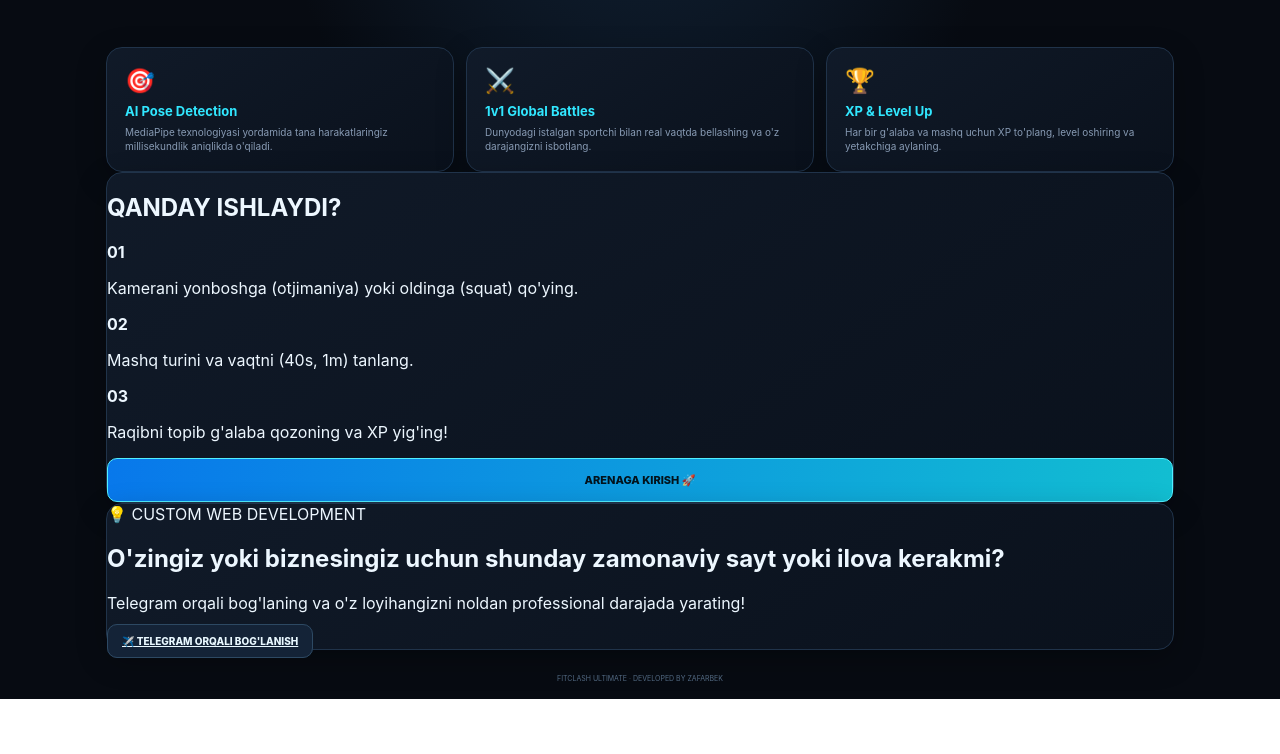
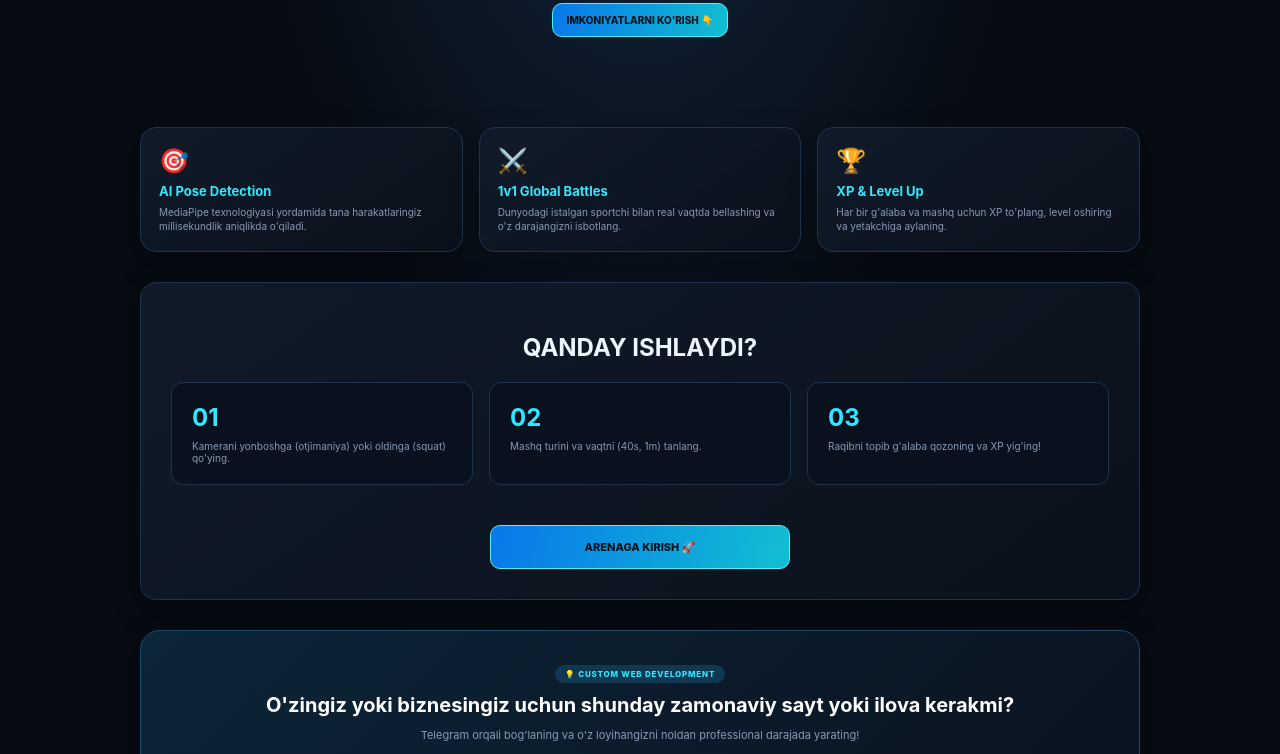
Before and after one commit to Zafarbekh/Fit-Clash-1v1, a website: page fitclash-1v1/public/index.html in a window 1280 px wide. Shown: the part 323-1077 px from the top of the page. Before the commit the page ends 1022 px from the top, so only its background shows below. Drawn offline with nearby package versions, Linux system fonts and the light colour scheme; no server answers; a script that the page names is missing.

Commit message:
Add landing page styles and promo footer design

```diff
--- a/fitclash-1v1/public/style.css
+++ b/fitclash-1v1/public/style.css
@@ -153,3 +153,21 @@
 .time-btn.active{border-color:var(--cyan);color:var(--cyan);background:#102538}
 .action-buttons-stack{display:flex;flex-direction:column;gap:8px;margin-top:10px}
 .btn.accent{background:linear-gradient(100deg,#10b981,#3b82f6);border-color:#6ee7b7;color:#03131c}
+/* Landing sahifa bo'limlari dizayni */
+.landing-container{gap:30px;padding-bottom:50px;overflow-y:auto}
+.landing-hero{text-align:center;max-width:800px;margin:40px auto;padding:20px}
+.landing-features{display:grid;grid-template-columns:repeat(auto-fit,minmax(250px,1fr));gap:16px;width:100%;max-width:1000px;margin:auto}
+.landing-steps{padding:30px;max-width:1000px;width:100%;margin:auto;text-align:center}
+.steps-grid{display:grid;grid-template-columns:repeat(auto-fit,minmax(220px,1fr));gap:16px;margin:20px 0}
+.step-item{background:#08111d;border:1px solid var(--line);padding:20px;border-radius:12px;text-align:left}
+.step-item b{font-size:24px;color:var(--cyan);display:block;margin-bottom:8px}
+.step-item p{font-size:10px;color:var(--muted);margin:0}
+.start-arena-trigger{max-width:300px;margin:20px auto 0}
+
+/* Telegram Promo Footer */
+.landing-promo-footer{max-width:1000px;width:100%;margin:auto;padding:30px;background:linear-gradient(135deg,#0d2538,#0a121e);border:1px solid #1e4a6d;text-align:center;border-radius:20px}
+.promo-badge{font-size:8px;background:#103852;color:var(--cyan);padding:4px 10px;border-radius:20px;font-weight:800;letter-spacing:.1em}
+.promo-content h2{font-size:20px;margin:12px 0 8px;color:#fff}
+.promo-content p{font-size:11px;color:var(--muted);margin-bottom:20px}
+.telegram-btn{background:linear-gradient(90deg,#0088cc,#229ed9)!important;border-color:#38bdf8!important;color:#fff!important;padding:12px 24px;display:inline-flex;align-items:center;gap:8px;font-size:11px;text-decoration:none;border-radius:12px}
+.landing-footer-copy{text-align:center;font-size:8px;color:var(--muted);margin-top:20px}
```
